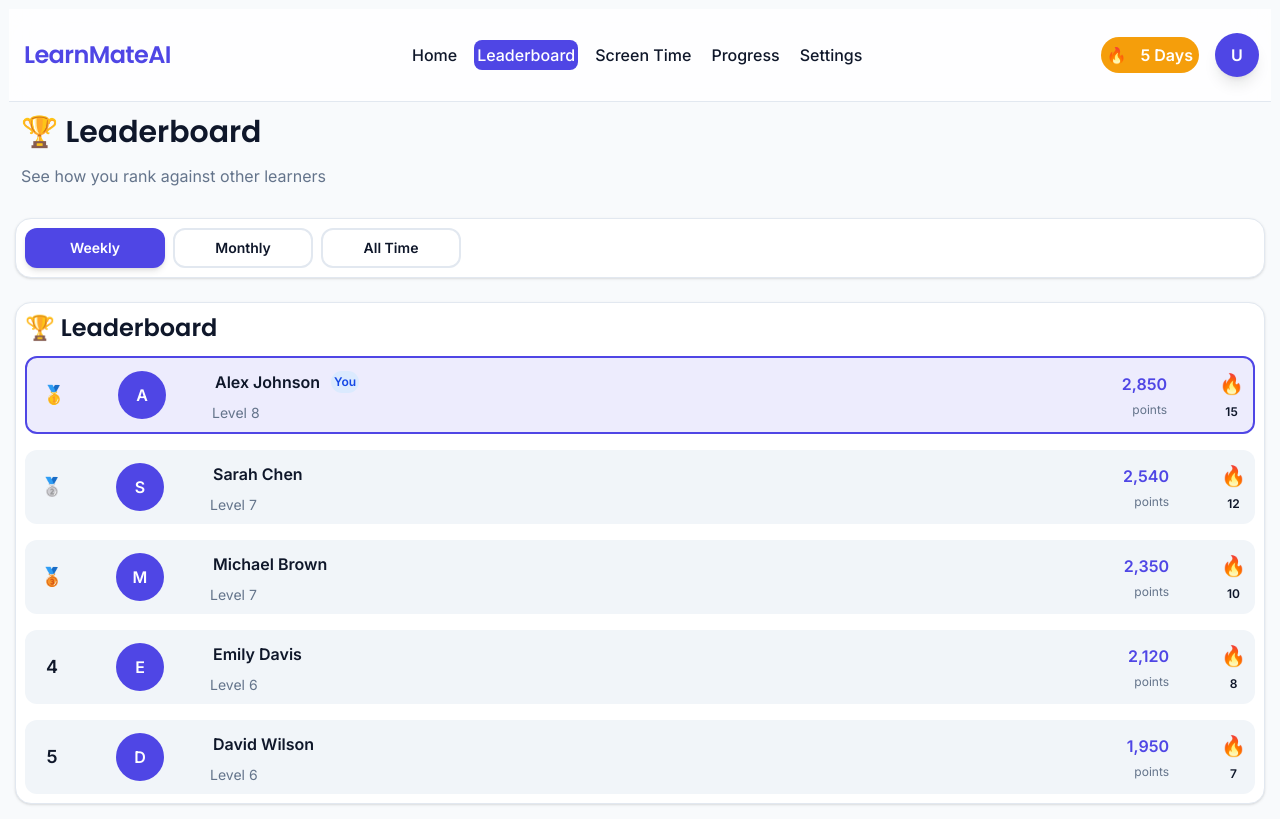
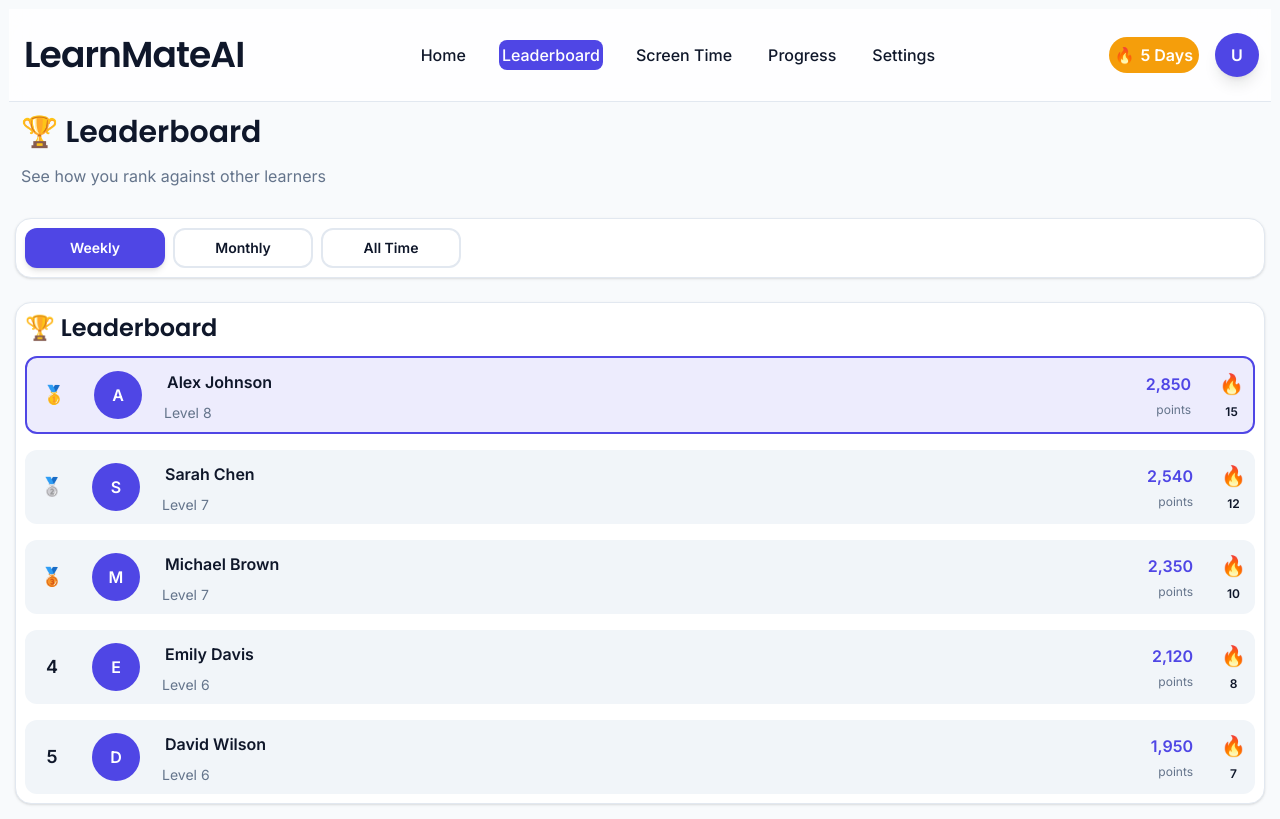
Before and after one commit to varunaditya27/LearnMateAI, a Next.js app: page /dashboard/leaderboard in a window 1280 px wide. Built offline with nearby package versions, Linux system fonts and the light colour scheme.

Commit message:
fixed badges padding

```diff
--- a/components/dashboard/DashboardLayout.tsx
+++ b/components/dashboard/DashboardLayout.tsx
@@ -43,12 +43,12 @@ export const DashboardLayout: React.FC<DashboardLayoutProps> = ({ children }) =>
         <div className="max-w-7xl mx-auto px-6 lg:px-8">
           <div className="flex items-center justify-between h-20">
             <Link href="/dashboard">
-              <h1 className="text-2xl font-bold text-[var(--primary)] tracking-tight hover:opacity-80 transition-opacity">
+              <h1 className="text-4xl tracking-tight hover:opacity-80 transition-opacity">
                 LearnMateAI
               </h1>
             </Link>
 
-            <nav className="hidden md:flex items-center gap-2">
+            <nav className="hidden md:flex items-center gap-6">
               {navItems.map((item) => {
                 const isActive = pathname === item.href;
                 return (
@@ -62,7 +62,7 @@ export const DashboardLayout: React.FC<DashboardLayoutProps> = ({ children }) =>
             </nav>
 
             <div className="flex items-center gap-4">
-              <div className="hidden sm:flex items-center gap-2 px-8 py-2 bg-[var(--accent)] text-[var(--accent-foreground)] rounded-full font-semibold">
+              <div className="hidden sm:flex items-center gap-0 px-8 py-2 bg-[var(--accent)] text-[var(--accent-foreground)] rounded-full font-semibold">
                 <span>🔥</span>
                 <span>5 Days</span>
               </div>
@@ -95,7 +95,7 @@ export const DashboardLayout: React.FC<DashboardLayoutProps> = ({ children }) =>
               exit={{ opacity: 0, height: 0 }}
               className="md:hidden border-t border-[var(--border)] bg-[var(--card)]"
             >
-              <nav className="px-6 py-4 space-y-2">
+              <nav className="px-8 py-4 mt-3 space-y-3">
                 {navItems.map((item) => {
                   const isActive = pathname === item.href;
                   return (
@@ -103,7 +103,7 @@ export const DashboardLayout: React.FC<DashboardLayoutProps> = ({ children }) =>
                       key={item.href}
                       href={item.href}
                       onClick={() => setIsMobileMenuOpen(false)}
-                      className={`block px-4 py-3 rounded-lg font-medium transition-colors ${isActive ? 'bg-[var(--primary)] text-[var(--primary-foreground)]' : 'text-[var(--foreground)] hover:bg-[var(--muted)]'}`}
+                      className={`block pl-7 py-3 rounded-lg font-medium transition-colors ${isActive ? 'bg-[var(--primary)] text-[var(--primary-foreground)]' : 'text-[var(--foreground)] hover:bg-[var(--muted)]'}`}
                     >
                       {item.label}
                     </Link>
--- a/components/dashboard/Leaderboard.tsx
+++ b/components/dashboard/Leaderboard.tsx
@@ -43,7 +43,7 @@ export const Leaderboard: React.FC<LeaderboardProps> = ({ entries, currentUserId
                 initial={{ opacity: 0, x: -20 }}
                 animate={{ opacity: 1, x: 0 }}
                 transition={{ duration: 0.3, delay: index * 0.05 }}
-                className={`flex items-center gap-10 p-4 rounded-xl transition-all ${isCurrentUser ? 'bg-[var(--primary)]/10 border-2 border-[var(--primary)]' : 'bg-[var(--muted)] hover:bg-[var(--muted)]/70'}`}
+                className={`flex items-center gap-4 p-4 rounded-xl transition-all ${isCurrentUser ? 'bg-[var(--primary)]/10 border-2 border-[var(--primary)]' : 'bg-[var(--muted)] hover:bg-[var(--muted)]/70'}`}
               >
                 <div className="w-12 text-center font-bold text-lg">
                   {getRankDisplay(entry.rank)}
@@ -66,9 +66,7 @@ export const Leaderboard: React.FC<LeaderboardProps> = ({ entries, currentUserId
                 <div className="flex-1">
                   <div className="flex items-center gap-2">
                     <span className="font-semibold text-[var(--foreground)]">{entry.displayName}</span>
-                    {isCurrentUser && (
-                      <Badge variant="primary" size="sm">You</Badge>
-                    )}
+                    {isCurrentUser}
                   </div>
                   <div className="text-sm text-[var(--muted-foreground)]">
                     Level {entry.level}
--- a/components/dashboard/ScreenTimeWidget.tsx
+++ b/components/dashboard/ScreenTimeWidget.tsx
@@ -138,13 +138,12 @@ export const ScreenTimeWidget: React.FC = () => {
   whileHover={{ scale: 1.05 }}
   whileTap={{ scale: 0.95 }}
   onClick={() => handleAppClick(app)}
-              className="flex flex-col items-center gap-2 p-4 rounded-xl bg-[var(--muted)] hover:bg-[var(--muted)]/70 transition-colors"
+  className="flex flex-col items-center gap-3 p-5 rounded-xl bg-[var(--muted)] hover:bg-[var(--muted)]/70 transition-colors"
 >
   <span className="text-3xl">{app.icon}</span>
-              <span className="text-xs font-medium text-center text-[var(--foreground)]">{app.name}</span>
-              <Badge variant={getCategoryColor(app.category)} size="sm">
-                {app.category}
-              </Badge>
+  <span className="text-sm font-semibold text-center text-[var(--foreground)]">{app.name}</span>
+<span className="!px-3 !py-1 sm:!px-4 sm:!py-1.5 text-xs font-semibold rounded-full bg-orange-100 text-orange-700">    {app.category}
+  </span>
 </motion.button>
           ))}
         </div>
--- a/components/ui/Badge.tsx
+++ b/components/ui/Badge.tsx
@@ -26,8 +26,8 @@ const variantStyles: Record<BadgeVariant, string> = {
 };
 
 const sizeStyles = {
-  sm: 'px-2.5 py-1 text-xs',
-  md: 'px-3 py-1.5 text-sm',
+  sm: 'px-4 py-2 text-sm font-medium',
+  md: 'px-5 py-2.5 text-sm font-semibold',
 };
 
 export const Badge: React.FC<BadgeProps> = ({
@@ -38,8 +38,7 @@ export const Badge: React.FC<BadgeProps> = ({
 }) => {
   return (
     <span
-      className={`inline-flex items-center px-32 justify-center font-semibold rounded-full ${variantStyles[variant]} ${sizeStyles[size]} ${className}`}
-    >
+className={`inline-flex items-center justify-center rounded-full ${variantStyles[variant]} ${sizeStyles[size]} ${className}`}    >
       {children}
     </span>
   );
```
Lines whose indentation alone changed are shown as unchanged.
